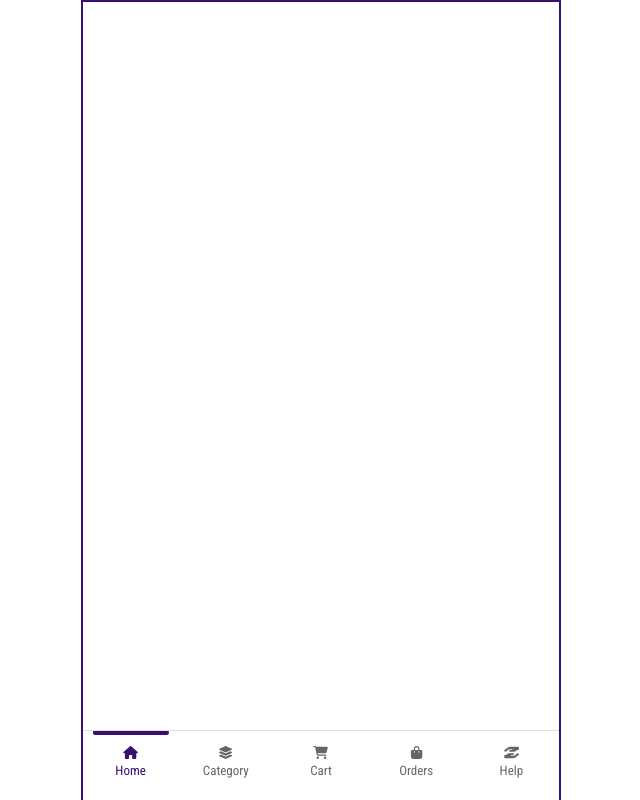
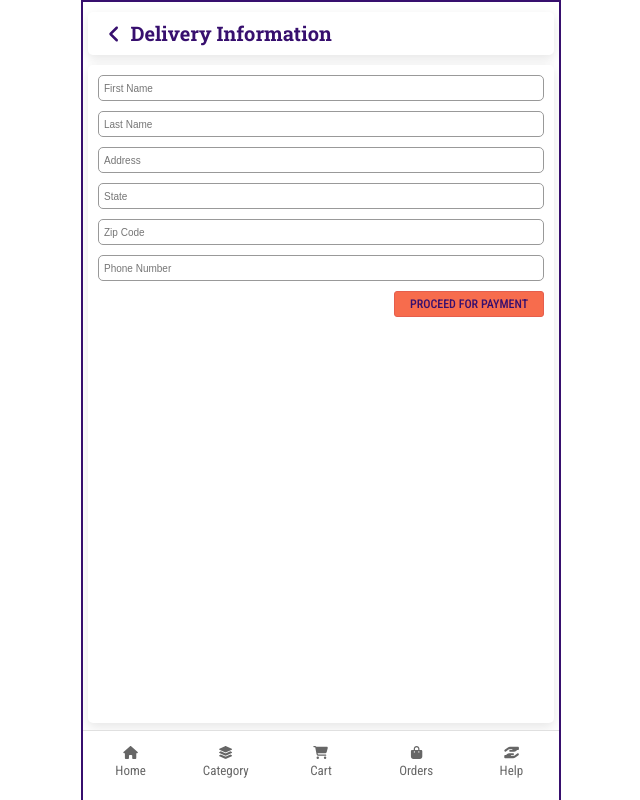
Before and after one commit to jyo30kumar/client-product-web, a React (Vite) app: page /place-order in a window 1280 px wide. Shown: the whole page, without its empty margins (319-959 px from the left). Built offline with nearby package versions, Linux system fonts and the light colour scheme.

Commit message:
create place order section

```diff
--- a/src/App.jsx
+++ b/src/App.jsx
@@ -4,6 +4,7 @@ import TabBar from "./components/TabBar/TabBar";
 // import pages
 import Home from "./pages/Home/Home";
 import Cart from './pages/Cart/Cart';
+import PlaceOrder from "./pages/PlaceOrder/PlaceOrder";
 
 // import the custom hook
 import useViewportHeight from "./hooks/useViewportHeight";
@@ -21,6 +22,7 @@ function App() {
         <Routes>
           <Route path="/" element={<Home />} />
           <Route path="/cart" element={<Cart />} />
+          <Route path="/place-order" element={<PlaceOrder />} />
         </Routes>
       </main>
       <TabBar />
--- a/src/components/CartPaymentInfo/CartPaymentInfo.jsx
+++ b/src/components/CartPaymentInfo/CartPaymentInfo.jsx
@@ -1,9 +1,11 @@
 import React from "react";
-import "./cart-payment-info.css"
+import "./cart-payment-info.css";
 import { FontAwesomeIcon } from "@fortawesome/react-fontawesome";
 import { faAngleDown } from "@fortawesome/free-solid-svg-icons";
+import { useNavigate } from "react-router-dom";
 
-const CartPaymentInfo = ({getTotalAmount}) => {
+const CartPaymentInfo = ({ getTotalAmount }) => {
+  const navigate = useNavigate();
   return (
     <>
       <div className="cart-payment-info">
@@ -31,7 +33,12 @@ const CartPaymentInfo = ({getTotalAmount}) => {
             <p>Total Amount</p>
             <p>{getTotalAmount() + 10}</p>
           </div>
-        <button className="cart-proceed-button">PROCEED TO CHECKOUT</button>
+          <button
+            className="cart-proceed-button"
+            onClick={() => navigate("/place-order")}
+          >
+            PROCEED TO CHECKOUT
+          </button>
         </div>
       </div>
     </>
--- a/src/components/CartPaymentInfo/cart-payment-info.css
+++ b/src/components/CartPaymentInfo/cart-payment-info.css
@@ -59,4 +59,5 @@
     padding: 3px 0;
     border-radius: 3px;
     font-family: var(--font-navigation);
+    cursor: pointer;
 }
--- a/src/components/TabBar/TabBar.jsx
+++ b/src/components/TabBar/TabBar.jsx
@@ -17,7 +17,7 @@ import StoreContext from "../../context/StoreContext";
 
 const TabBar = () => {
   const location = useLocation();
-  const [activeTab, setActiveTab] = useState("Home");
+  const [activeTab, setActiveTab] = useState("");
   const {cartItem} = useContext(StoreContext);
   const tabs = [
     { icon: faHome, label: "Home", tabLink: "/" },
@@ -42,8 +42,8 @@ const TabBar = () => {
 
   useEffect(() => {
     const locationPath = location.pathname;
-    const matchingTab = tabs.find((tab) => tab.tabLink == locationPath);
-    matchingTab && setActiveTab(matchingTab.label);
+      const matchingTab = tabs.find((tab) => tab.tabLink == locationPath);
+    matchingTab ? setActiveTab(matchingTab.label):setActiveTab("");
   }, [location]);
 
   return (
@@ -57,7 +57,7 @@ const TabBar = () => {
               className={`tab-link ${activeTab === tab.label ? "active" : ""}`}
               onClick={() => setActiveTab(tab.label)}
             >
-              <FontAwesomeIcon icon={tab.icon} id={tab.id} />
+              <FontAwesomeIcon icon={tab.icon} />
               {(tab.label == "Cart" && hasItemsInCart() ) && (
                 <span className="cart-notification" >{quantityInCart()}</span>
               )}
--- /dev/null
+++ b/src/pages/PlaceOrder/PlaceOrder.jsx
@@ -0,0 +1,78 @@
+import React from "react";
+// import css
+import "./place-order.css";
+import { FontAwesomeIcon } from "@fortawesome/react-fontawesome";
+import { faAngleLeft, faBackward } from "@fortawesome/free-solid-svg-icons";
+import { useNavigate } from "react-router-dom";
+
+const PlaceOrder = () => {
+  const navigate = useNavigate();
+  const handleSubmit = (event) => {
+    event.preventDefault();
+  };
+  return (
+    <>
+      <div className="place-order">
+        <div className="order-title">
+          <h1>
+            {" "}
+            <FontAwesomeIcon
+              icon={faAngleLeft}
+              className="fa-angle-left"
+              onClick={() => navigate(-1)}
+            />
+            Delivery Information
+          </h1>
+        </div>
+        <div className="delivery-info">
+          <form className="delivery-info-form" onSubmit={handleSubmit}>
+            <input
+              type="text"
+              placeholder="First Name"
+              name="firstName"
+              id="firstName"
+              required
+            />
+            <input
+              type="text"
+              placeholder="Last Name"
+              name="lastName"
+              id="lastName"
+            />
+            <input
+              type="text"
+              placeholder="Address"
+              name="address"
+              id="address"
+              required
+            />
+            <input
+              type="text"
+              placeholder="State"
+              name="state"
+              id="state"
+              required
+            />
+            <input
+              type="number"
+              placeholder="Zip Code"
+              name="zipCode"
+              id="zipCode"
+              required
+            />
+            <input
+              type="number"
+              placeholder="Phone Number"
+              name="number"
+              id="number"
+              required
+            />
+            <button>PROCEED FOR PAYMENT</button>
+          </form>
+        </div>
+      </div>
+    </>
+  );
+};
+
+export default PlaceOrder;
--- /dev/null
+++ b/src/pages/PlaceOrder/place-order.css
@@ -0,0 +1,59 @@
+.place-order {
+  display: flex;
+  flex-direction: column;
+  width: 100%;
+  position: relative;
+  gap: 10px;
+  padding: 5px;
+  flex-grow: 1;
+}
+.order-title {
+  max-width: 100%;
+  flex-shrink: 0;
+  margin-top: 5px;
+  box-shadow: 0px 4px 12px rgba(0, 0, 0, 0.1);
+  padding: 10px;
+  border-radius: 5px;
+}
+.fa-angle-left{
+    cursor: pointer;
+    padding: 0 10px;
+}
+.delivery-info {
+    display: flex;
+    flex-direction: column;
+    border-radius: 5px;
+    width: 100%;
+    background-color: var(--color-background);
+    box-shadow: 0 4px 12px rgba(0,0,0,0.1);
+    overflow: hidden;
+    flex-grow: 1;
+    padding: 10px;
+}
+.delivery-info-form {
+  display: flex;
+  flex-direction: column;
+  gap: 10px;
+}
+.delivery-info-form input{
+    padding: 5px;
+    font-size: 1.2rem;
+    border-radius: 5px;
+    border: 1px solid #999999;
+}
+.delivery-info-form input::placeholder{
+    font-size: 1rem;
+}
+.delivery-info-form > button{
+    align-self: flex-end;
+    background-color: #f76c4d;
+    border: 1px solid #e55e4d;
+    width: 150px;
+    font-size: 1.2rem;
+    font-weight: 500;
+    color: #370F6E;
+    padding: 5px 0;
+    border-radius: 3px;
+    font-family: var(--font-navigation);
+    cursor: pointer;
+}
```
Lines whose indentation alone changed are shown as unchanged.
